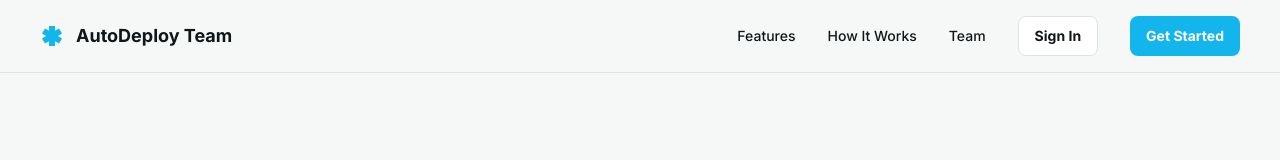
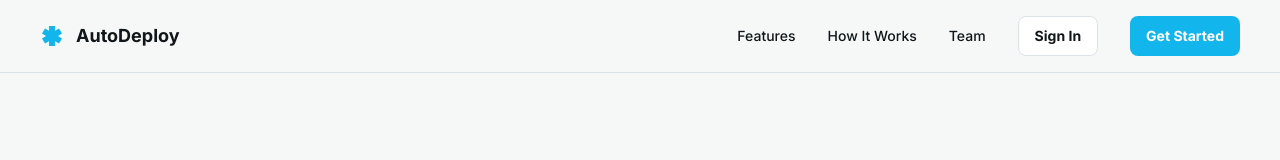
Before and after one commit to CICDAutoDeploy/autodeploy-landing, a React (Vite) app: page / in a window 1280 px wide. Shown: the top 160 px of the page. Built offline with nearby package versions, Linux system fonts and the light colour scheme; no server answers.

Commit message:
fix: Autodeploy

```diff
--- a/src/App.tsx
+++ b/src/App.tsx
@@ -60,7 +60,7 @@
             />
           </svg>
         </div>
-        <h2 className="text-lg font-bold">AutoDeploy Team</h2>
+        <h2 className="text-lg font-bold">AutoDeploy</h2>
       </div>
 
       <div className="flex gap-3 md:gap-8 items-center">
```
